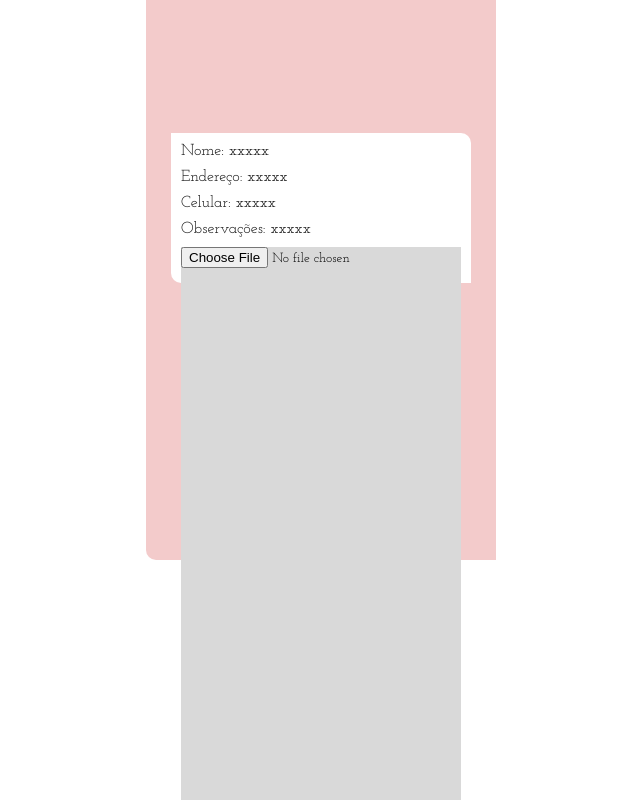
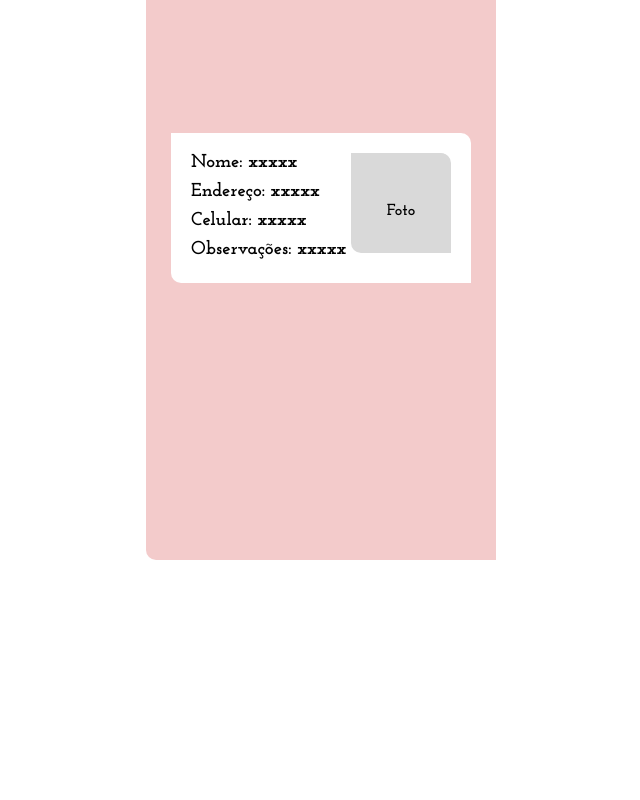
Before and after one commit to danieljosias/manicure-client, a React (Vite) app: page /clients in a window 1280 px wide. Shown: the part 1120-1920 px from the top of the page, without its empty margins (319-959 px from the left). After the commit the page ends 1753 px from the top, so only its background shows below. Built offline with nearby package versions, Linux system fonts and the light colour scheme.

Commit message:
feat: ...

```diff
--- a/src/components/ClientsCard/index.jsx
+++ b/src/components/ClientsCard/index.jsx
@@ -1,24 +1,21 @@
-import { Flex, Card, Text, IconButton, FormControl, Input, Box} from '@chakra-ui/react'
+import { Card, Text, IconButton, FormControl, Input, Box, Flex, FormLabel, VStack, Heading} from '@chakra-ui/react'
 import { DeleteIcon, EditIcon } from '@chakra-ui/icons'
 
 export const ClientsCard = () => {
     return(
-        <Card bg='white' w='300px' h='150px' borderRadius='0px 10px 0px 10px' p='10' gap='10'>
-            <>
-                <Text color='RGBA(0, 0, 0, 0.92)' as='bold'>Nome: xxxxx</Text>
-                <Text color='RGBA(0, 0, 0, 0.92)' as='bold'> Endereço: xxxxx</Text>
-                <Text color='RGBA(0, 0, 0, 0.92)' as='bold'>Celular: xxxxx</Text>
-                <Text color='RGBA(0, 0, 0, 0.92)' as='bold'>Observações: xxxxx</Text>
-
-                <FormControl>
-                    <Box bg='#D9D9D9'>
-                        <Input type='file' placeholder='Foto'/>
-
-                    </Box>
-                </FormControl>
-                <IconButton aria-label='editar' icon={<DeleteIcon />} color='blue' border='none' bg='transparent'/>
-                <IconButton aria-label='deletar' icon={<EditIcon />}color='red' border='none' bg='transparent'/>
-            </>
+        <Card bg='white' w='300px' h='150px' borderRadius='0px 10px 0px 10px' p='10' >
+            <Flex flexDirection='column' h='0' gap='10' p='10'>
+                <Heading as='h3'>Nome: xxxxx</Heading>
+                <Heading as='h3'> Endereço: xxxxx</Heading>
+                <Heading as='h3'>Celular: xxxxx</Heading>
+                <Heading as='h3'>Observações: xxxxx</Heading>
+            </Flex>
+            <FormControl display='flex' position='absolute' left='180px' top='20px' justifyContent='center' textAlign='center' alignItems='center' bg='#D9D9D9' w='100px' h='100px' borderRadius='0px 10px 0px 10px'>
+                <Input for='file' type='file'/>
+                <FormLabel id='file' fontWeight='bold' h='0'>Foto</FormLabel>
+            </FormControl>
+                {/* <IconButton aria-label='editar' icon={<DeleteIcon />} color='blue' border='none' bg='transparent'/>
+                <IconButton aria-label='deletar' icon={<EditIcon />}color='red' border='none' bg='transparent'/> */}
         </Card>
     )
 }
--- a/src/index.css
+++ b/src/index.css
@@ -13,3 +13,7 @@ a{
 button{
     cursor: pointer;
 }
+
+input[type='file']{
+    display: none;
+}
--- a/src/pages/Clients/index.jsx
+++ b/src/pages/Clients/index.jsx
@@ -66,7 +66,7 @@ export const Clients = () => {
       </VStack>
 
 
-      <Flex flexDirection='column' justifyContent='center' alignItems='center' gap='10' p='30px'>
+      <Flex flexDirection='column' alignItems='center' gap='10' p='30px'>
         <HStack spacing={10} h='30px' textAlign='center'>
           <Box h='0px'>
             <Heading as='h3'>Listagem de Clientes</Heading>
```
